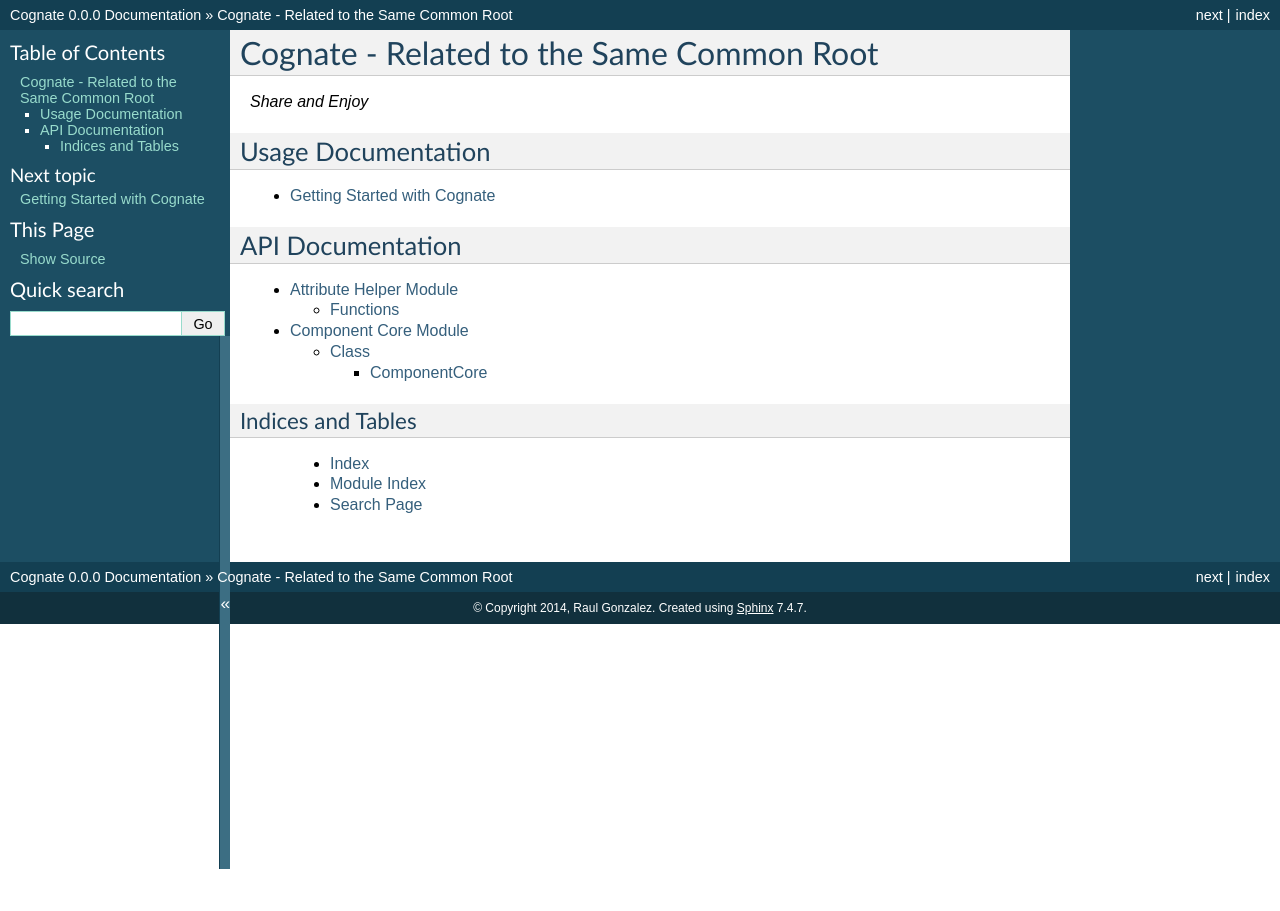
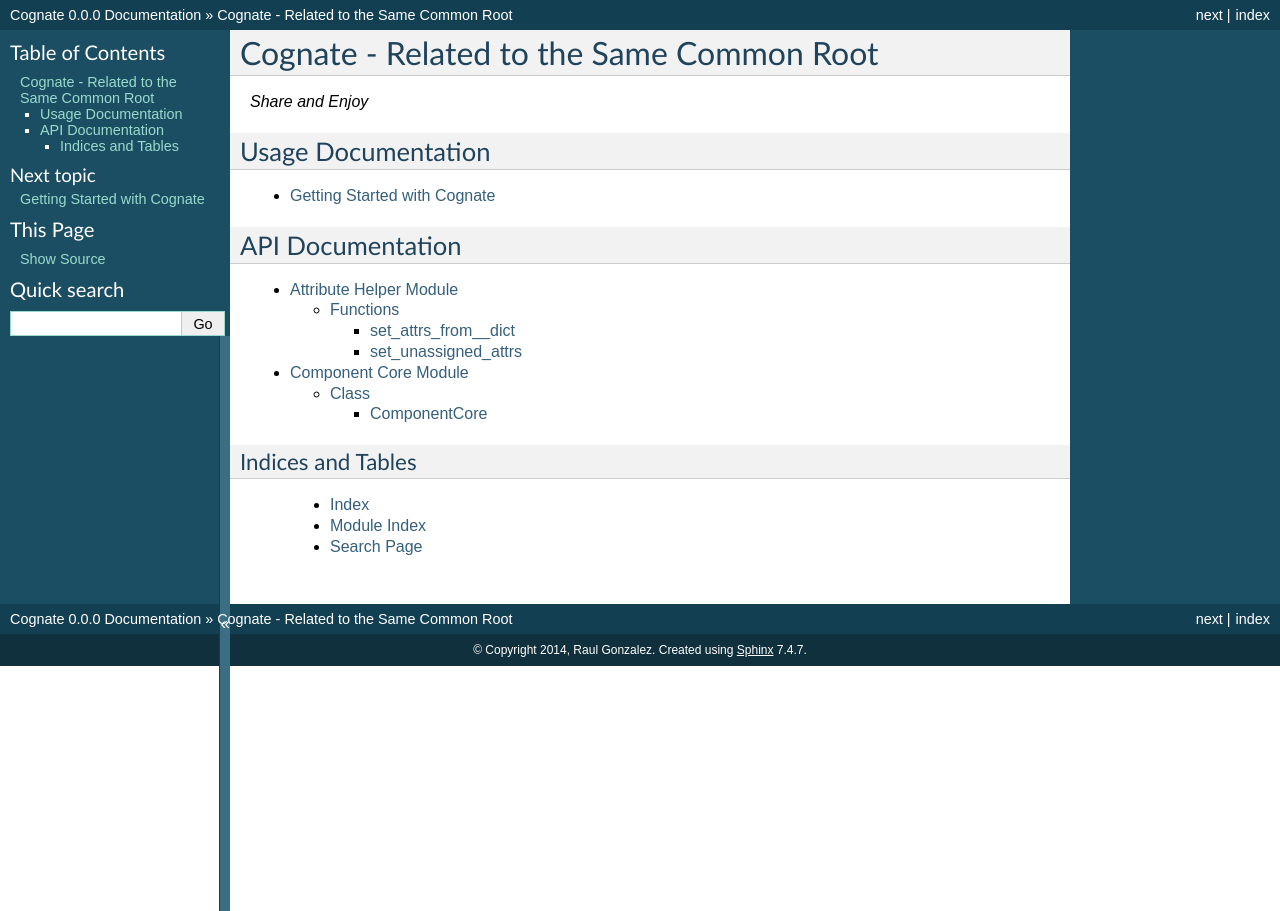
Before and after one commit to neoinsanity/cognate, a Sphinx documentation site: the page built from doc/index.rst, in a window 1280 px wide. Built offline with Sphinx 7.4.7, drawn with Linux system fonts in a browser that asks for light colours.

Commit message:
Finished the basic doc skeleton.

```diff
--- a/doc/cognate.attribute_helper.rst
+++ b/doc/cognate.attribute_helper.rst
@@ -6,3 +6,13 @@
 
 Functions
 ==========
+
+set_attrs_from__dict
+---------------------
+
+.. autofunction:: set_attrs_from__dict
+
+set_unassigned_attrs
+---------------------
+
+.. autofunction:: set_unassigned_attrs
```
Also changed, not shown: 1 other file.
